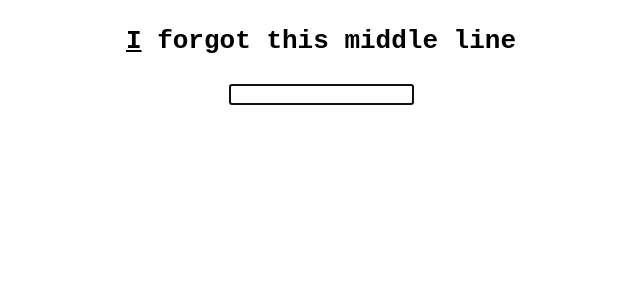
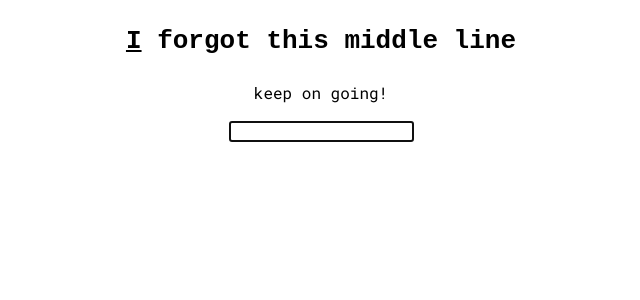
Before and after one commit to ZehCnaS34/finger-socks, a React (Create React App) app: page / in a window 1280 px wide. Shown: the top 300 px of the page, without its empty margins (319-959 px from the left). Built offline with nearby package versions, Linux system fonts and the light colour scheme.

Commit message:
A little motivation.

```diff
--- a/src/App.js
+++ b/src/App.js
@@ -34,6 +34,13 @@ const SentenceLineDisplay = ({targetText, inputText}) => {
 };
 
 
+const PressEnter = ({a, b}) => (a.length === b.length) ? (
+  <p>Press Enter</p>
+) : (
+  <p>keep on going!</p>
+);
+
+
 class App extends Component {
   state = {
     inputText: "",
@@ -68,6 +75,7 @@ class App extends Component {
             <SentenceLineDisplay
               inputText={this.state.inputText}
               targetText={this.state.lineFeed[0]} />
+            <PressEnter a={this.state.inputText} b={this.state.lineFeed[0]} />
             <input
               autoFocus={true}
               type="text"
```
